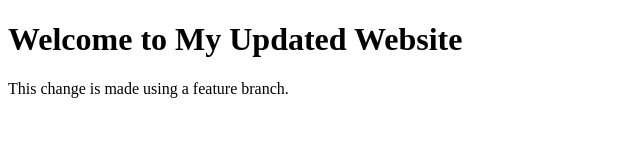
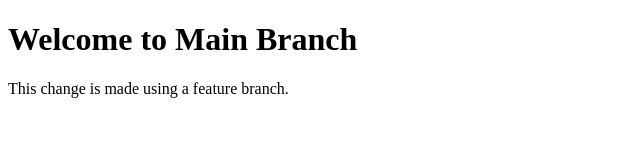
Before and after one commit to sutartanisha825-blip/Merge-Conflict-Practical, a plain HTML site: page index.html in a window 1280 px wide. Shown: the whole page, without its empty margins (0-640 px from the left). Drawn offline with Linux system fonts and the light colour scheme.

Commit message:
Updated heading in main branch

```diff
--- a/index.html
+++ b/index.html
@@ -4,7 +4,7 @@
     <title>GitHub Practical</title>
 </head>
 <body>
-    <h1>Welcome to My Updated Website</h1>
+    <h1>Welcome to Main Branch</h1>
     <p>This change is made using a feature branch.</p>
 </body>
 </html>
```
